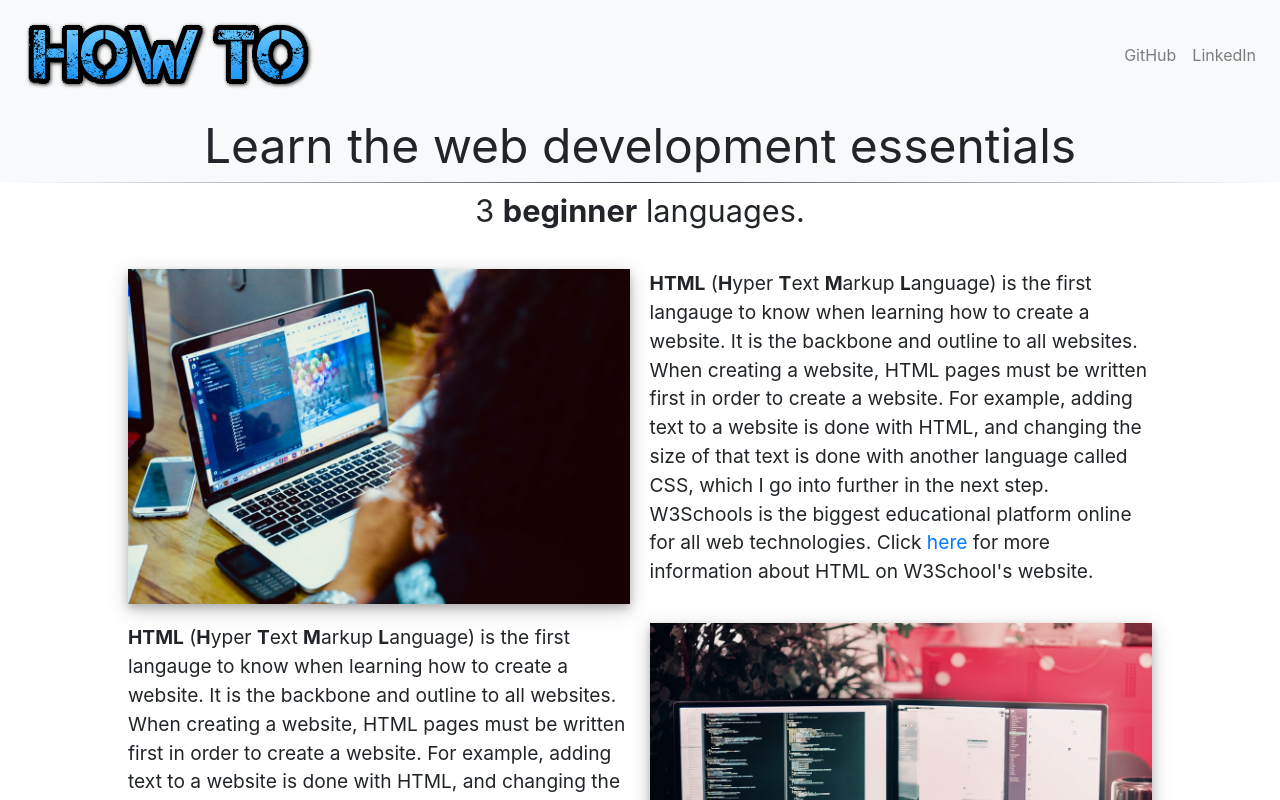
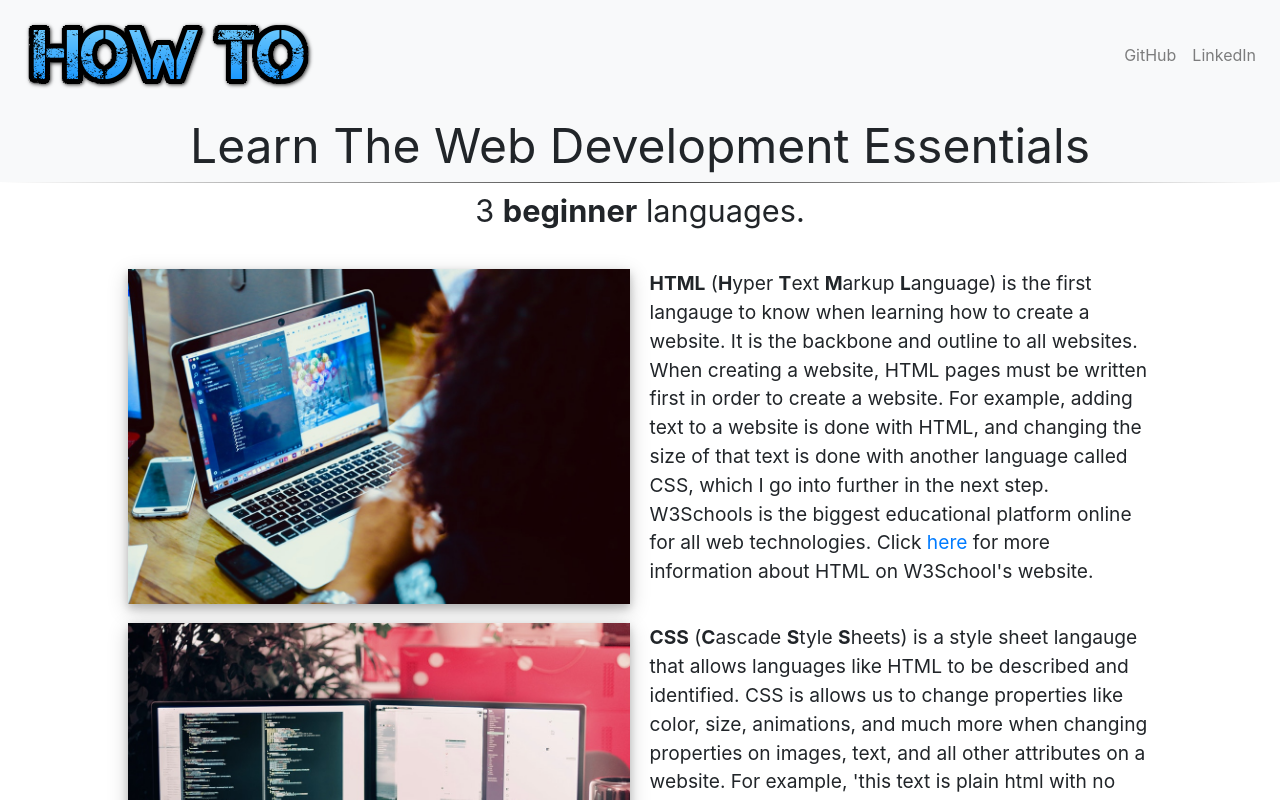
Before and after one commit to Miked0331/webdev, a React (Create React App) app: page / in a window 1280 px wide. Shown: the top 800 px of the page. Built offline with nearby package versions, Linux system fonts and the light colour scheme.

Commit message:
caps index

```diff
--- a/src/App.css
+++ b/src/App.css
@@ -147,7 +147,6 @@ img {
 /*.footer-icon:hover {
 background-color: rgb(224, 221, 221) ;
 }
-
 @media only screen and (max-width: 1024px) {
 .footer-icon:hover {
   background-color:
--- a/src/App.js
+++ b/src/App.js
@@ -1,3 +1,4 @@
+
 import React, { Component } from 'react';
 import './App.css';
 import Html from './Image/html.jpg'
@@ -12,7 +13,7 @@ class App extends Component {
     return (
       <div classname="whole-body">
         <div className="wrapper">
-          <div className="main-text">Learn the web development essentials</div>
+          <div className="main-text">Learn The Web Development Essentials</div>
           <div className="hr">
           </div>
         </div>
@@ -25,15 +26,12 @@ class App extends Component {
             <img className="body-img" src={Html} alt="html image"></img>
           </div>
 
-          <div classname="body-text" > <b>HTML</b> (<b>H</b>yper <b>T</b>ext <b>M</b>arkup <b>L</b>anguage) is the first langauge to know when learning how to create a website. It is the backbone and outline to all websites. When creating a website, HTML pages must be written first in order to create a website. For example, adding text to a website is done with HTML, and changing the size of that text is done with another language called CSS, which I go into further in the next step.
-      W3Schools is the biggest educational platform online for all web technologies. Click <a href="https://www.w3schools.com/html/html_intro.asp">here</a> for more information about HTML on W3School's website.  </div>
           <div classname="body-text" ><p> <b>HTML</b> (<b>H</b>yper <b>T</b>ext <b>M</b>arkup <b>L</b>anguage) is the first
           langauge to know when learning how to create a website. It is the backbone and outline to all websites. When creating
           a website, HTML pages must be written first in order to create a website. For example, adding text to a website is done
           with HTML, and changing the size of that text is done with another language called CSS, which I go into further in the next step.
           W3Schools is the biggest educational platform online for all web technologies.
       Click  <a href="https://www.w3schools.com/html/html_intro.asp" target="_blank">here</a> for more information about HTML on W3School's website. </p> </div>
-
           <div classname="imgs">
 
             <img className="body-img" src={CSS} alt="css image"></img>
@@ -59,5 +57,4 @@ class App extends Component {
     );
   }
 }
-
 export default App;
```
Also changed, not shown: src/Nav.js (line endings or trailing spaces). Lines whose indentation alone changed are shown as unchanged.
